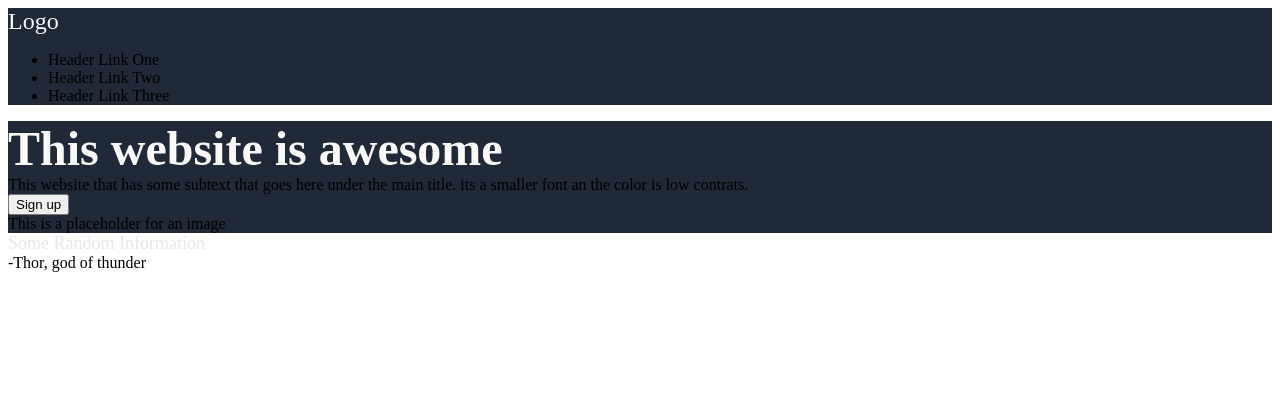
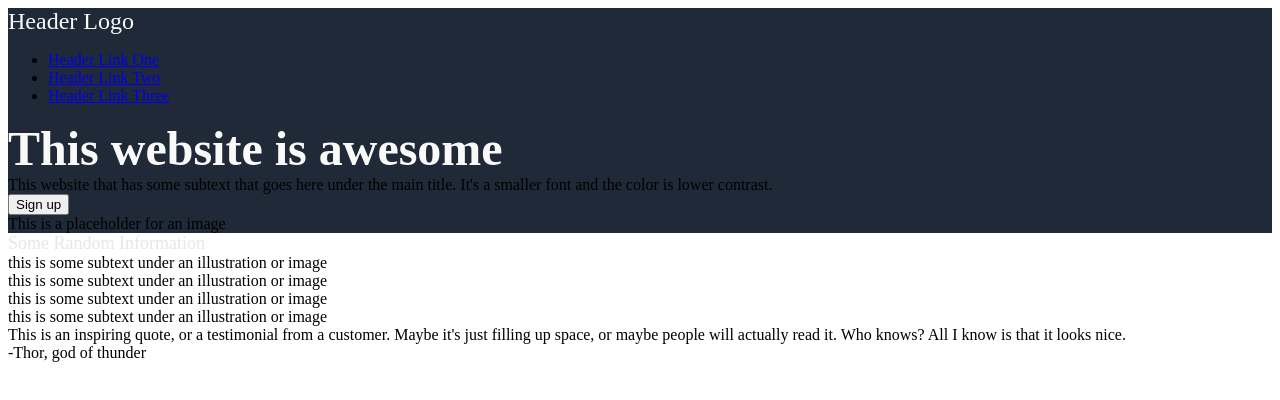
Before and after one commit to Rastilan/flex-landing-page, a plain HTML site: page index.html in a window 1280 px wide. Drawn offline with Linux system fonts and the light colour scheme.

Commit message:
flex landing update

```diff
--- a/index.html
+++ b/index.html
@@ -8,25 +8,47 @@
     <title>Document</title>
 </head>
 <body>
+    <div class="sectionone">
     <div class="header">
-        <div class="headerlogo"> Logo</div>
+        <div class="headerlogo">Header Logo</div>
         <ul>
-            <li>Header Link One</li>
-            <li>Header Link Two</li>
-            <li>Header Link Three</li>
+            <li><a href="link1.html">Header Link One</a></li>
+            <li><a href="link2.html">Header Link Two</a></li>
+            <li><a href="link3.html">Header Link Three</a></li>
         </ul>
     </div>
-    <div class="sectionone">
-        <div class="sectiononetitle">This website is awesome</div>
-        <div class="section onetext">This website that has some subtext that goes here under the main title. its a smaller font an the color is low contrats.</div>
-        <button class="signupbutton">Sign up</button>
-        <div class="sectiononeimage">This is a placeholder for an image</div>
+        <div class="sectiononecontent">
+            <div class="sectiononeleft">
+                <div class="sectiononetitle">This website is awesome</div>
+                <div class="sectiononetext">This website that has some subtext that goes here under the main title. It's a smaller font and the color is lower contrast.</div>
+                <button class="signupbutton">Sign up</button>
+            </div>
+            <div class="sectiononeimage">This is a placeholder for an image</div>
+        </div>
     </div>
     <div class="sectiontwo">
         <div class="sectiontwotitle">Some Random Information</div>
+        <div class="images">
+            <div class="imgcontainer">
+                <div class="img"></div>
+                <div class="imgtext">this is some subtext under an illustration or image</div>
+            </div>
+            <div class="imgcontainer">
+                <div class="img"></div>
+                <div class="imgtext">this is some subtext under an illustration or image</div>
+            </div>
+            <div class="imgcontainer">
+                <div class="img"></div>
+                <div class="imgtext">this is some subtext under an illustration or image</div>
+            </div>
+            <div class="imgcontainer">
+                <div class="img"></div>
+                <div class="imgtext">this is some subtext under an illustration or image</div>
+            </div>
+        </div>
     </div>
     <div class="sectionthree">
-        <div class="Quote"></div>
+        <div class="Quote">This is an inspiring quote, or a testimonial from a customer. Maybe it's just filling up space, or maybe people will actually read it. Who knows? All I know is that it looks nice.</div>
         <div class="author">-Thor, god of thunder</div>
     </div>
     <div class="sectionfour">
```
